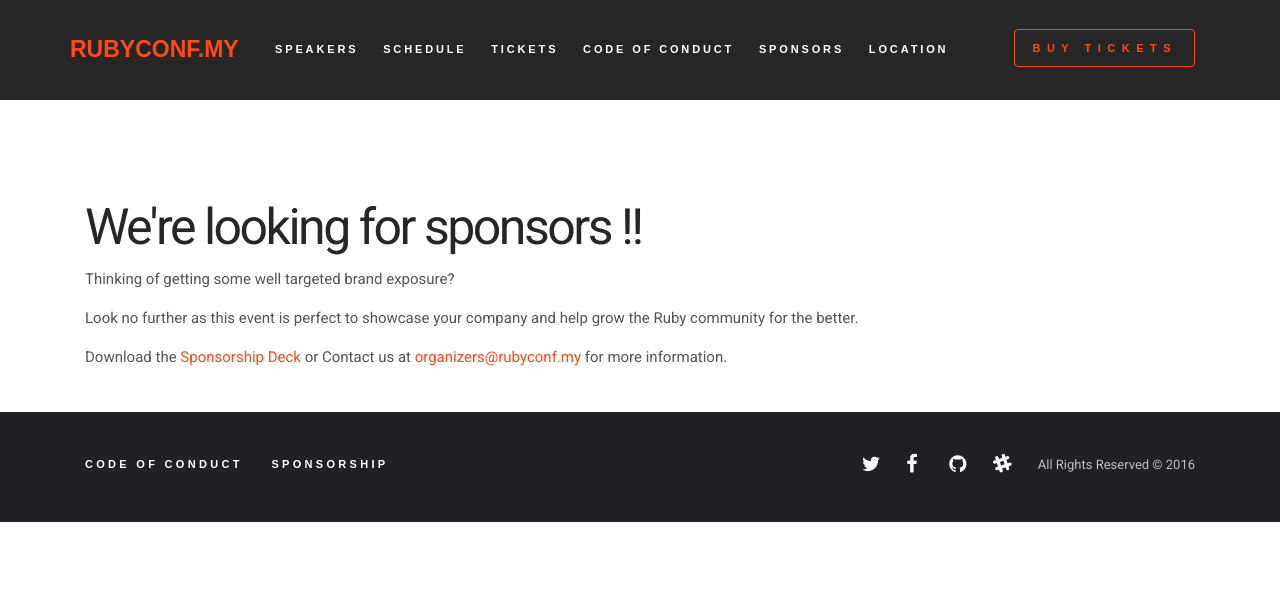
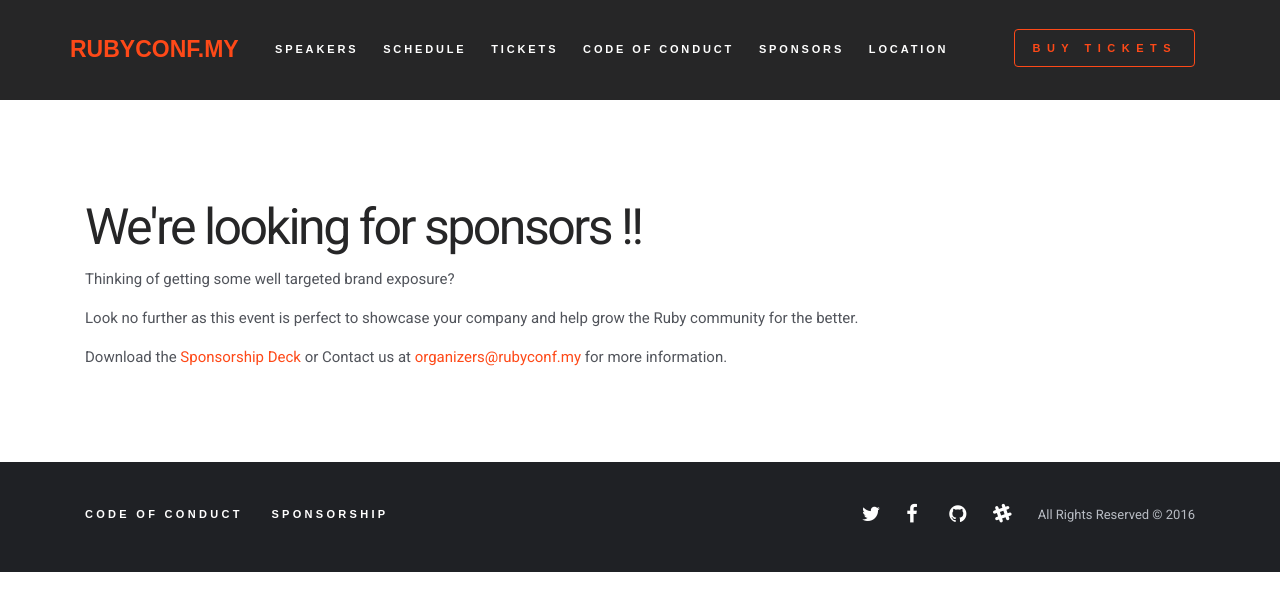
Before and after one commit to rubyconfmy/2016, a Jekyll site: the page built from sponsorship/index.html, in a window 1280 px wide. Shown: the top 611 px of the page. Built offline with Jekyll 4.4.1, drawn with Linux system fonts in a browser that asks for light colours; some web fonts are replaced.

Commit message:
more padding

```diff
--- a/code-of-conduct/index.html
+++ b/code-of-conduct/index.html
@@ -2,7 +2,7 @@
 layout: page
 ---
 
-<section class="section" style="padding: 100px 0 30px;">
+<section class="section" style="padding: 100px 0 80px;">
   <div class="container">
     <div class="col-sm-12 align-left">
       <article>
--- a/sponsorship/index.html
+++ b/sponsorship/index.html
@@ -2,7 +2,7 @@
 layout: page
 ---
 
-<section class="section" style="padding: 100px 0 30px;">
+<section class="section" style="padding: 100px 0 80px;">
   <div class="container">
     <div class="col-sm-12 align-left">
       <article>
```
